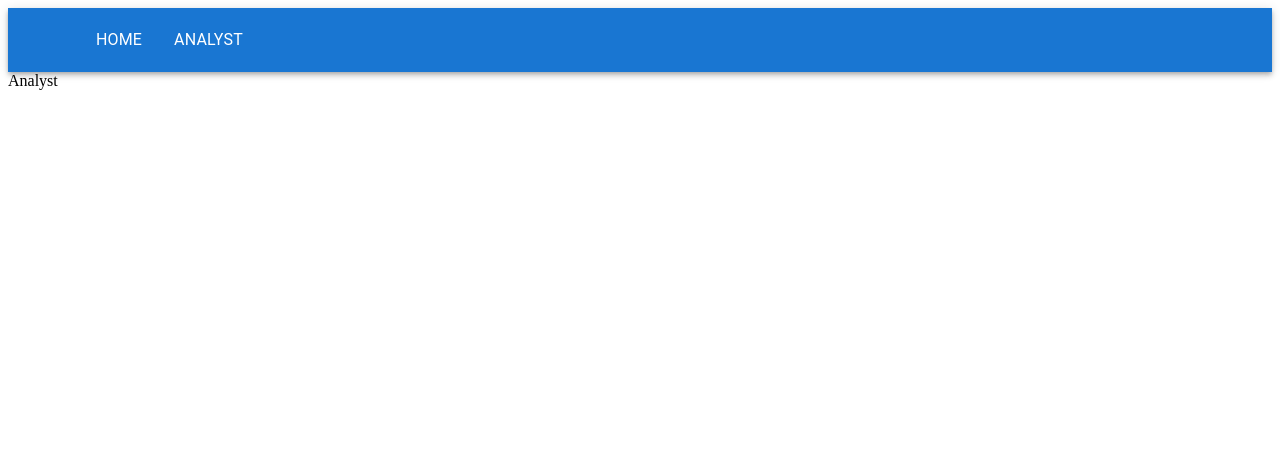
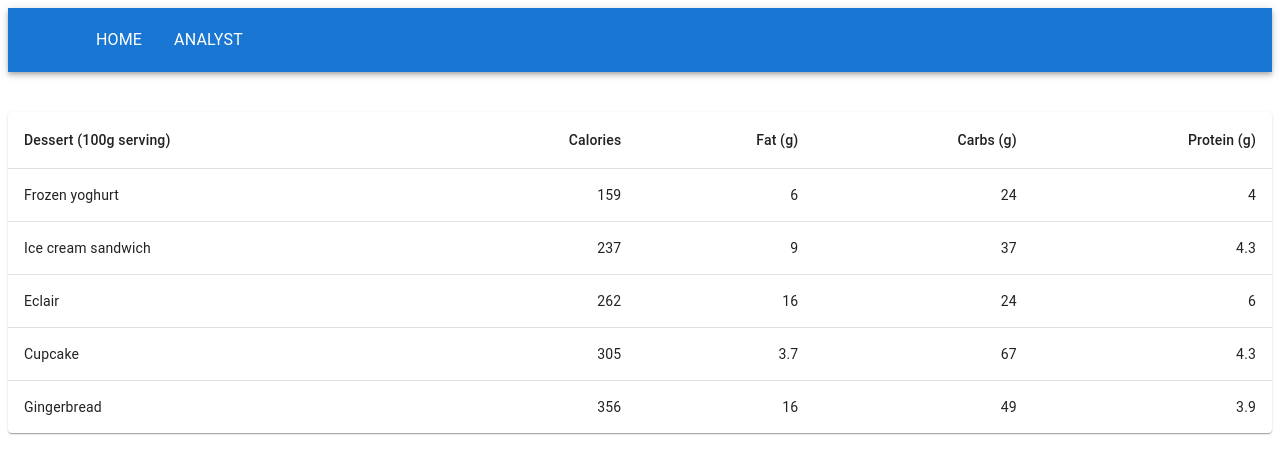
Before and after one commit to cuongph-0290/sA, a React (Create React App) app: page /analyst in a window 1280 px wide. Shown: the top 474 px of the page. Built offline with nearby package versions, Linux system fonts and the light colour scheme; some icons are missing.

Commit message:
v1-add-analyst-table

```diff
--- a/src/pages/analyst.tsx
+++ b/src/pages/analyst.tsx
@@ -1,5 +1,62 @@
-import React from "react";
+import {
+  Paper,
+  Table,
+  TableBody,
+  TableCell,
+  TableContainer,
+  TableHead,
+  TableRow,
+} from "@mui/material";
+import React, { JSX } from "react";
 
-export default function Analyst() {
-  return <div>Analyst</div>;
+export default function Analyst(): JSX.Element {
+  return (
+    <TableContainer component={Paper} sx={{ mt: 5 }}>
+      <Table sx={{ minWidth: 650 }} aria-label="simple table">
+        <TableHead>
+          <TableRow>
+            <TableCell>Dessert (100g serving)</TableCell>
+            <TableCell align="right">Calories</TableCell>
+            <TableCell align="right">Fat&nbsp;(g)</TableCell>
+            <TableCell align="right">Carbs&nbsp;(g)</TableCell>
+            <TableCell align="right">Protein&nbsp;(g)</TableCell>
+          </TableRow>
+        </TableHead>
+        <TableBody>
+          {rows.map((row) => (
+            <TableRow
+              key={row.name}
+              sx={{ "&:last-child td, &:last-child th": { border: 0 } }}
+            >
+              <TableCell component="th" scope="row">
+                {row.name}
+              </TableCell>
+              <TableCell align="right">{row.calories}</TableCell>
+              <TableCell align="right">{row.fat}</TableCell>
+              <TableCell align="right">{row.carbs}</TableCell>
+              <TableCell align="right">{row.protein}</TableCell>
+            </TableRow>
+          ))}
+        </TableBody>
+      </Table>
+    </TableContainer>
+  );
 }
+
+function createData(
+  name: string,
+  calories: number,
+  fat: number,
+  carbs: number,
+  protein: number,
+) {
+  return { name, calories, fat, carbs, protein };
+}
+
+const rows = [
+  createData("Frozen yoghurt", 159, 6.0, 24, 4.0),
+  createData("Ice cream sandwich", 237, 9.0, 37, 4.3),
+  createData("Eclair", 262, 16.0, 24, 6.0),
+  createData("Cupcake", 305, 3.7, 67, 4.3),
+  createData("Gingerbread", 356, 16.0, 49, 3.9),
+];
```
